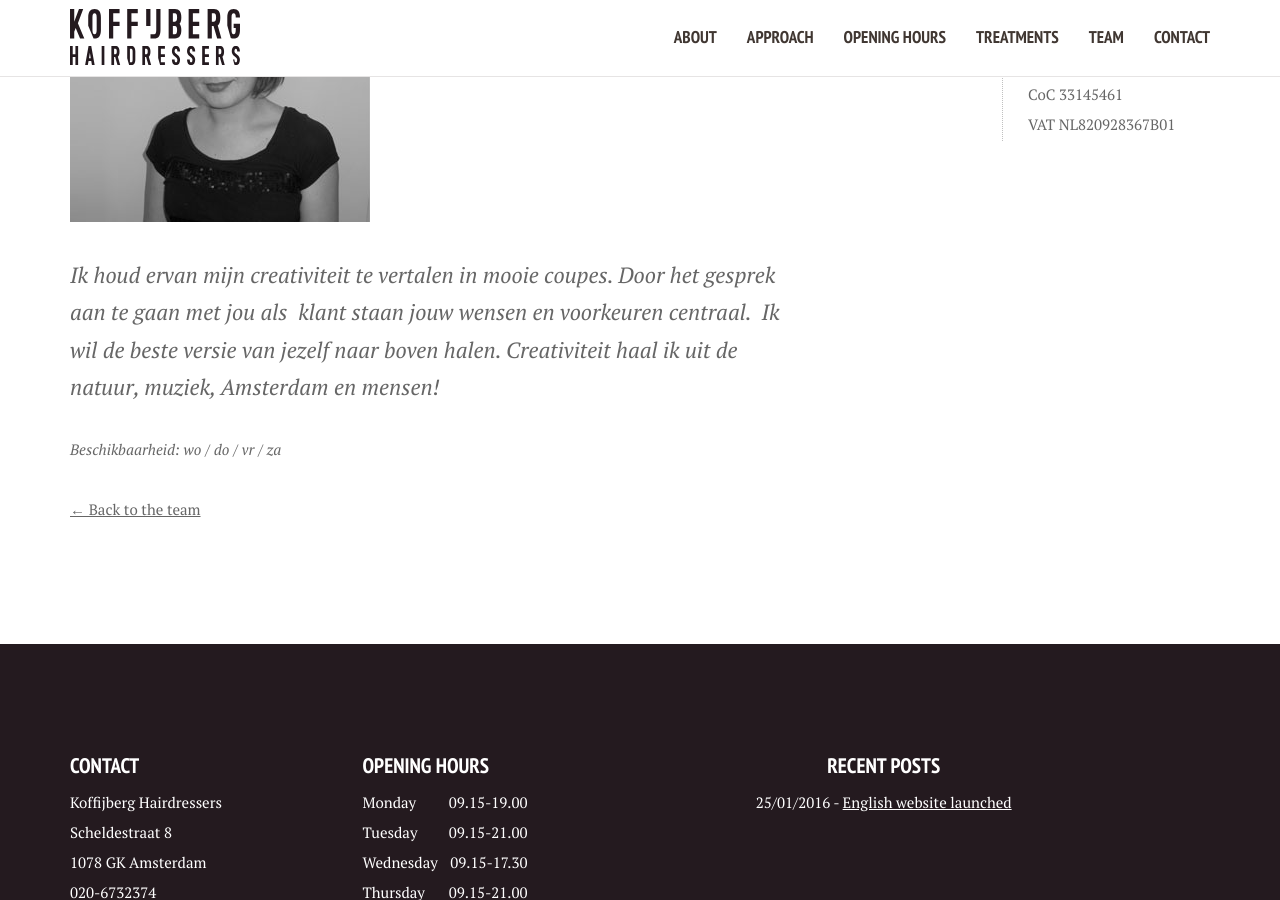
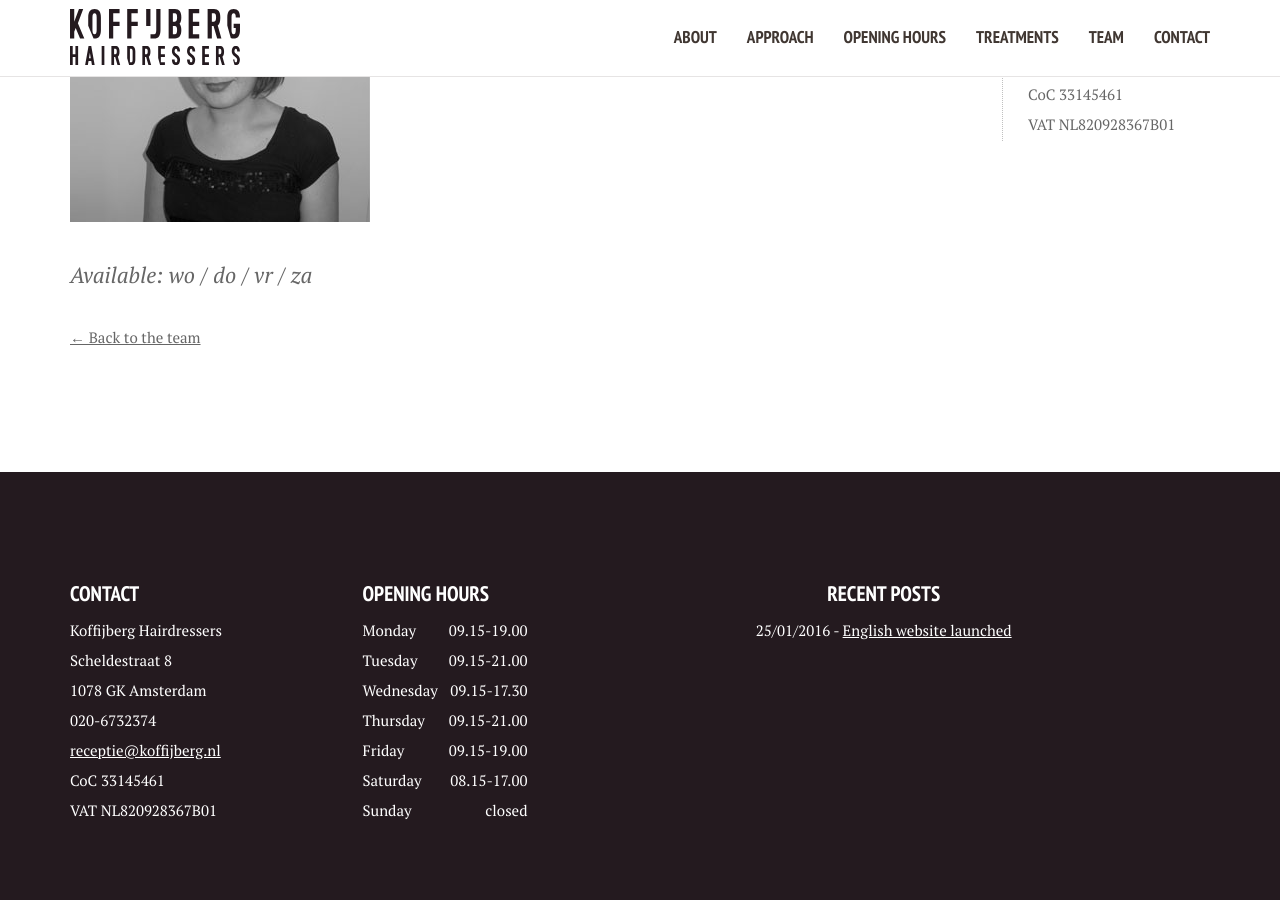
Before and after one commit to xuantiep/koffijberghairdressers, a Jekyll site: the page built from _members/linda.md, in a window 1280 px wide and 900 px high, scrolled down 570 px. Built offline with Jekyll 4.4.1, drawn with Linux system fonts in a browser that asks for light colours.

Commit message:
Updated '/_members/linda.md' via CloudCannon

```diff
--- a/_members/linda.md
+++ b/_members/linda.md
@@ -6,6 +6,4 @@ functie: Top-Stylist
 order: 2
 ---
 
-Ik houd ervan mijn creativiteit te vertalen in mooie coupes. Door het gesprek aan te gaan met jou als&nbsp; klant staan jouw wensen en voorkeuren centraal.&nbsp; Ik wil de beste versie van jezelf naar boven halen. Creativiteit haal ik uit de natuur, muziek, Amsterdam en mensen!
-
-*Beschikbaarheid: wo / do / vr / za*
+*Available: wo / do / vr / za*
```
